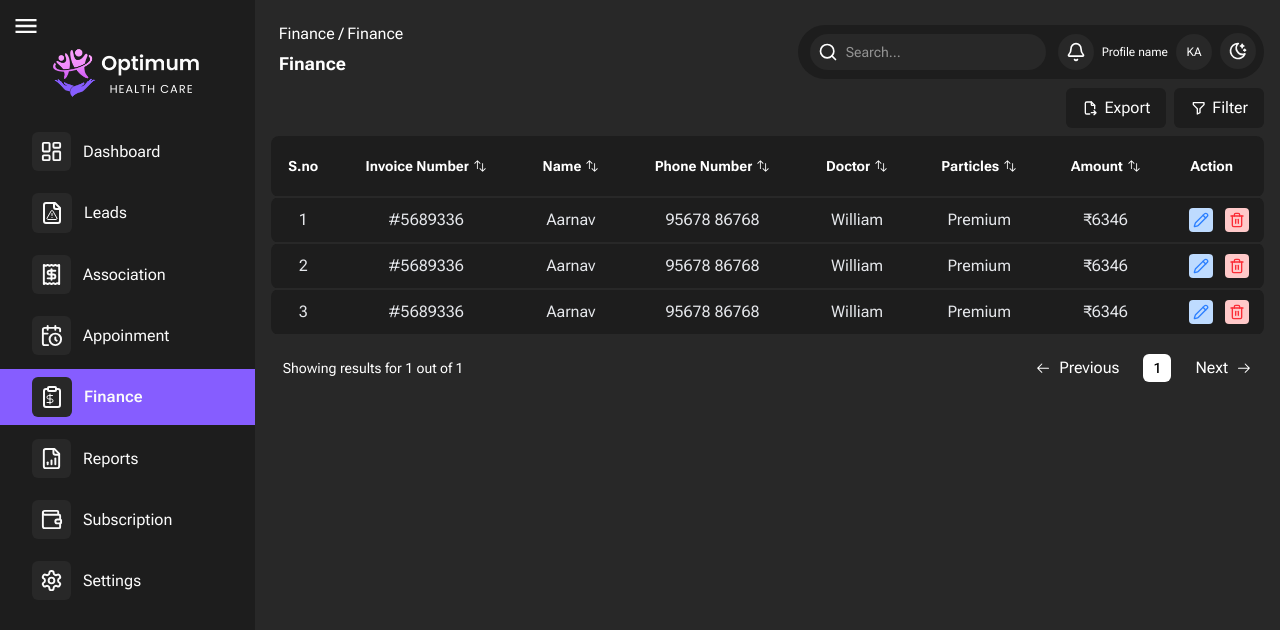
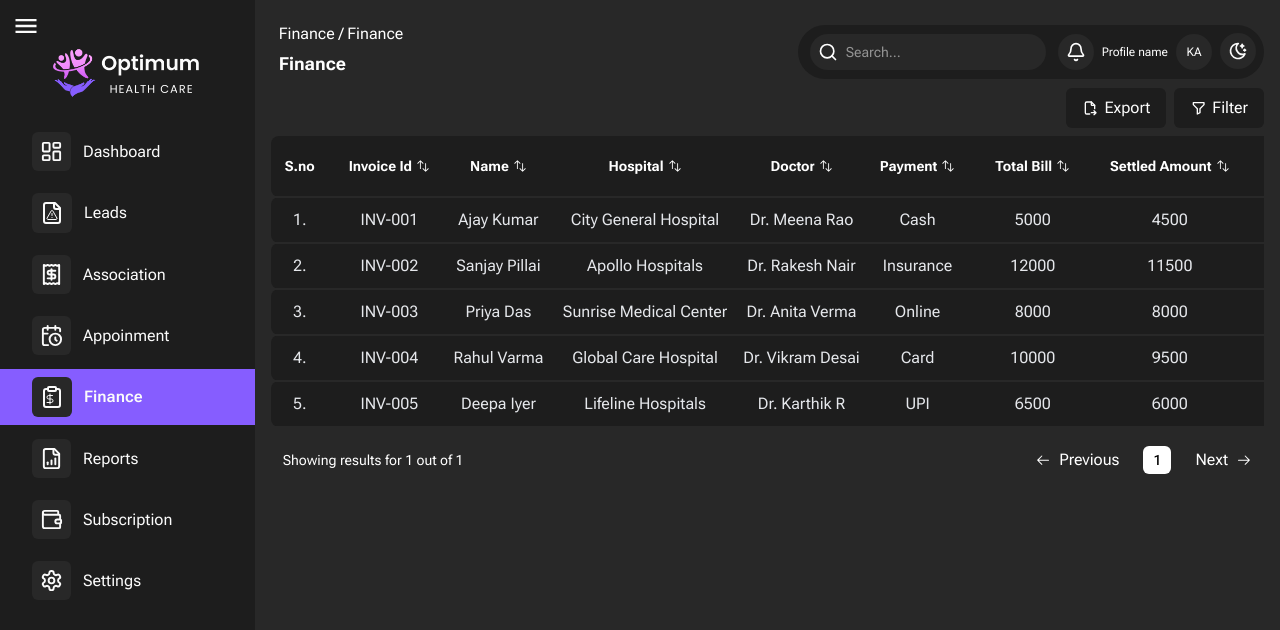
Before and after one commit to Vishvanath2005/Optimum-HealthCare, a React (Vite) app: page /finance in a window 1280 px wide. Shown: the top 630 px of the page. Built offline with nearby package versions, Linux system fonts and the light colour scheme.

Commit message:
Finance updated

```diff
--- a/src/component/Data.jsx
+++ b/src/component/Data.jsx
@@ -396,34 +396,62 @@ export const AppointmentData = [
 
 export const FinanceData = [
   {
-    id: 1,
-    invoiceNumber: "#5689336",
-    name: "Aarnav",
-    phoneNumber: "95678 86768",
-    doctor: "William",
-    particles: "Premium",
-    amount: "₹6346"
+    invoiceId: "INV-001",
+    name: "Ajay Kumar",
+    hospitalName: "City General Hospital",
+    doctorName: "Dr. Meena Rao",
+    paymentType: "Cash",
+    totalBill: 5000,
+    settledAmount: 4500,
+    company: "MediCorp",
+    profits: 500,
   },
   {
-    id: 2,
-    invoiceNumber: "#5689336",
-    name: "Aarnav",
-    phoneNumber: "95678 86768",
-    doctor: "William",
-    particles: "Premium",
-    amount: "₹6346"
+    invoiceId: "INV-002",
+    name: "Sanjay Pillai",
+    hospitalName: "Apollo Hospitals",
+    doctorName: "Dr. Rakesh Nair",
+    paymentType: "Insurance",
+    totalBill: 12000,
+    settledAmount: 11500,
+    company: "HealthPlus",
+    profits: 500,
   },
   {
-    id: 3,
-    invoiceNumber: "#5689336",
-    name: "Aarnav",
-    phoneNumber: "95678 86768",
-    doctor: "William",
-    particles: "Premium",
-    amount: "₹6346"
+    invoiceId: "INV-003",
+    name: "Priya Das",
+    hospitalName: "Sunrise Medical Center",
+    doctorName: "Dr. Anita Verma",
+    paymentType: "Online",
+    totalBill: 8000,
+    settledAmount: 8000,
+    company: "MedX",
+    profits: 0,
   },
+  {
+    invoiceId: "INV-004",
+    name: "Rahul Varma",
+    hospitalName: "Global Care Hospital",
+    doctorName: "Dr. Vikram Desai",
+    paymentType: "Card",
+    totalBill: 10000,
+    settledAmount: 9500,
+    company: "HealNow",
+    profits: 500,
+  },
+  {
+    invoiceId: "INV-005",
+    name: "Deepa Iyer",
+    hospitalName: "Lifeline Hospitals",
+    doctorName: "Dr. Karthik R",
+    paymentType: "UPI",
+    totalBill: 6500,
+    settledAmount: 6000,
+    company: "MediCorp",
+    profits: 500,
+  },
+];
 
-];
 export const appointmentData = [
   { date: "10.04.2025", totalAppointments: 50, appreciationCompleted: 46, revenue: 5487 },
   { date: "10.04.2025", totalAppointments: 50, appreciationCompleted: 46, revenue: 5487 },
--- a/src/pages/finance/Finance.jsx
+++ b/src/pages/finance/Finance.jsx
@@ -1,7 +1,7 @@
 import React, { useEffect, useState } from "react";
 import NavBar from "../../component/NavBar";
 import { TbFileExport } from "react-icons/tb";
-import {  Pencil } from "lucide-react";
+import { Pencil } from "lucide-react";
 import { HiArrowsUpDown } from "react-icons/hi2";
 import { FiTrash2 } from "react-icons/fi";
 import { FinanceData } from "../../component/Data";
@@ -16,7 +16,7 @@ const Finance = () => {
   const [filteredData, setFilteredData] = useState([]);
   const [currentPage, setCurrentPage] = useState(1);
   const [Edit_Finance_Model, setEdit_Finance_Model] = useState(false);
-  const [deleteModal, setDeleteModal] = useState(false)
+  const [deleteModal, setDeleteModal] = useState(false);
   const itemsPerPage = 10;
 
   useEffect(() => {
@@ -61,7 +61,7 @@ const Finance = () => {
           <TbFileExport />
           Export
         </p>
-        <Filter/>
+        <Filter />
       </div>
       <div className="font-layout-font overflow-auto no-scrollbar">
         <table className="w-full xl:h-fit h-[703px] dark:text-white whitespace-nowrap">
@@ -69,12 +69,15 @@ const Finance = () => {
             <tr className="font-semibold text-sm dark:bg-layout-dark bg-layout-light border-b-2 dark:border-overall_bg-dark border-overall_bg-light">
               <th className="p-3.5 rounded-l-lg">S.no</th>
               {[
-                "Invoice Number",
+                "Invoice Id",
                 "Name",
-                "Phone Number",
-                "Doctor",
-                "Particles",
-                "Amount",
+                "Hospital",
+                "Doctor ",
+                "Payment",
+                "Total Bill",
+                "Settled Amount",
+                "Company",
+                "Profits",
               ].map((heading) => (
                 <th key={heading} className="p-5">
                   <h1 className="flex items-center justify-center gap-1">
@@ -86,18 +89,21 @@ const Finance = () => {
             </tr>
           </thead>
           <tbody className="dark:bg-layout-dark bg-layout-light rounded-2xl dark:text-gray-200 text-gray-600 cursor-default">
-            {FinanceData.map((data) => (
+            {FinanceData.map((data, index) => (
               <tr
-                key={data.id}
+                key={index}
                 className="border-b-2 dark:border-overall_bg-dark border-overall_bg-light text-center"
               >
-                <td className="rounded-l-lg">{data.id}</td>
-                <td>{data.invoiceNumber}</td>
+                <td className="rounded-l-lg ">{index + 1}.</td>{" "}
+                <td>{data.invoiceId}</td>
                 <td>{data.name}</td>
-                <td>{data.phoneNumber}</td>
-                <td>{data.doctor}</td>
-                <td>{data.particles}</td>
-                <td>{data.amount}</td>
+                <td className="px-4">{data.hospitalName}</td>
+                <td>{data.doctorName}</td>
+                <td>{data.paymentType}</td>
+                <td>{data.totalBill}</td>
+                <td>{data.settledAmount}</td>
+                <td>{data.company}</td>
+                <td>{data.profits}</td>
                 <td className="pl-4 p-2.5 rounded-r-lg">
                   <div className="flex justify-center items-center gap-3">
                     <button
@@ -106,7 +112,10 @@ const Finance = () => {
                     >
                       <Pencil size={16} />
                     </button>
-                    <button onClick={ () =>setDeleteModal(true)} className=" cursor-pointer p-1 rounded-sm  bg-red-200 text-red-500">
+                    <button
+                      onClick={() => setDeleteModal(true)}
+                      className=" cursor-pointer p-1 rounded-sm  bg-red-200 text-red-500"
+                    >
                       <FiTrash2 size={16} />
                     </button>
                   </div>
@@ -124,9 +133,15 @@ const Finance = () => {
         onPageChange={setCurrentPage}
       />
       {Edit_Finance_Model && (
-        <Edit_Finance onClose={()=>{setEdit_Finance_Model(false)}} />
+        <Edit_Finance
+          onClose={() => {
+            setEdit_Finance_Model(false);
+          }}
+        />
       )}
-      {deleteModal && <DeleteModal onclose={ () =>setDeleteModal(false)} title="Finance"/>}
+      {deleteModal && (
+        <DeleteModal onclose={() => setDeleteModal(false)} title="Finance" />
+      )}
     </div>
   );
 };
```
